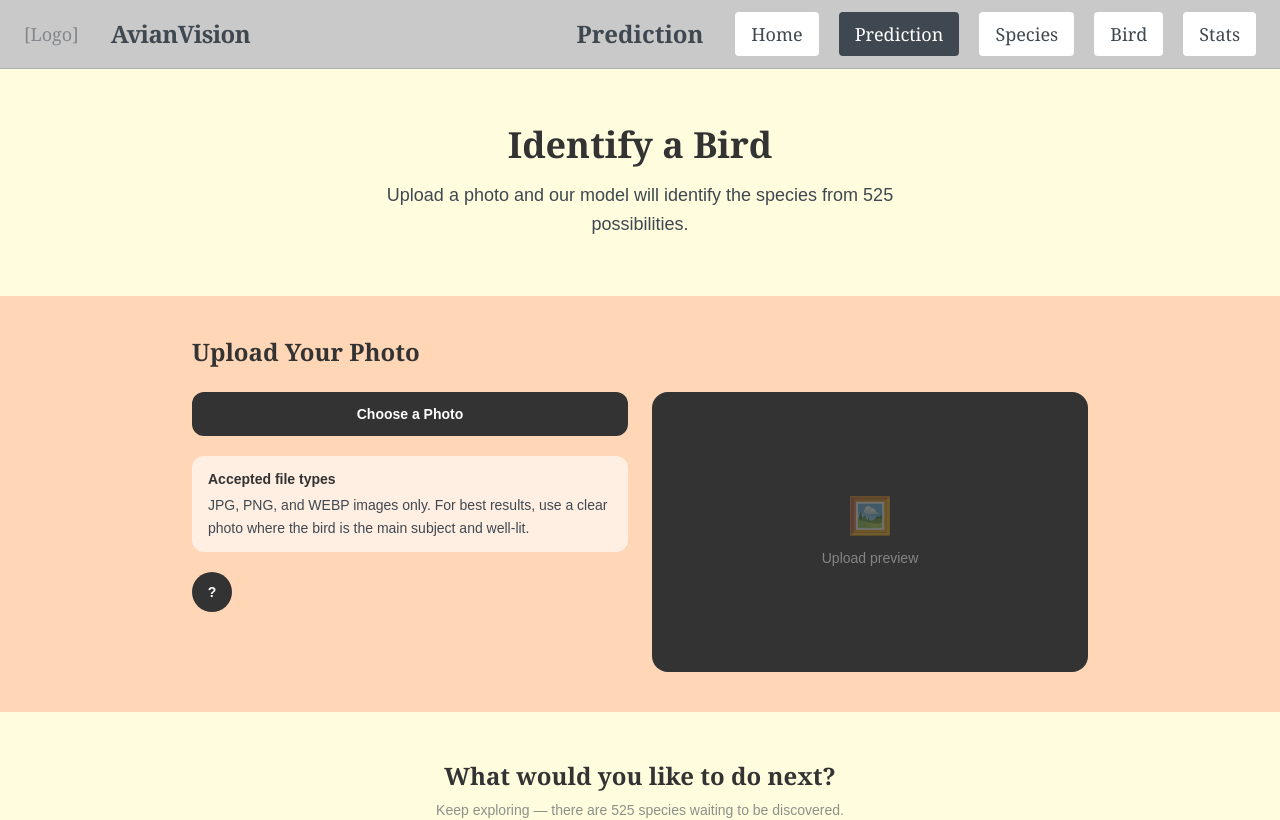
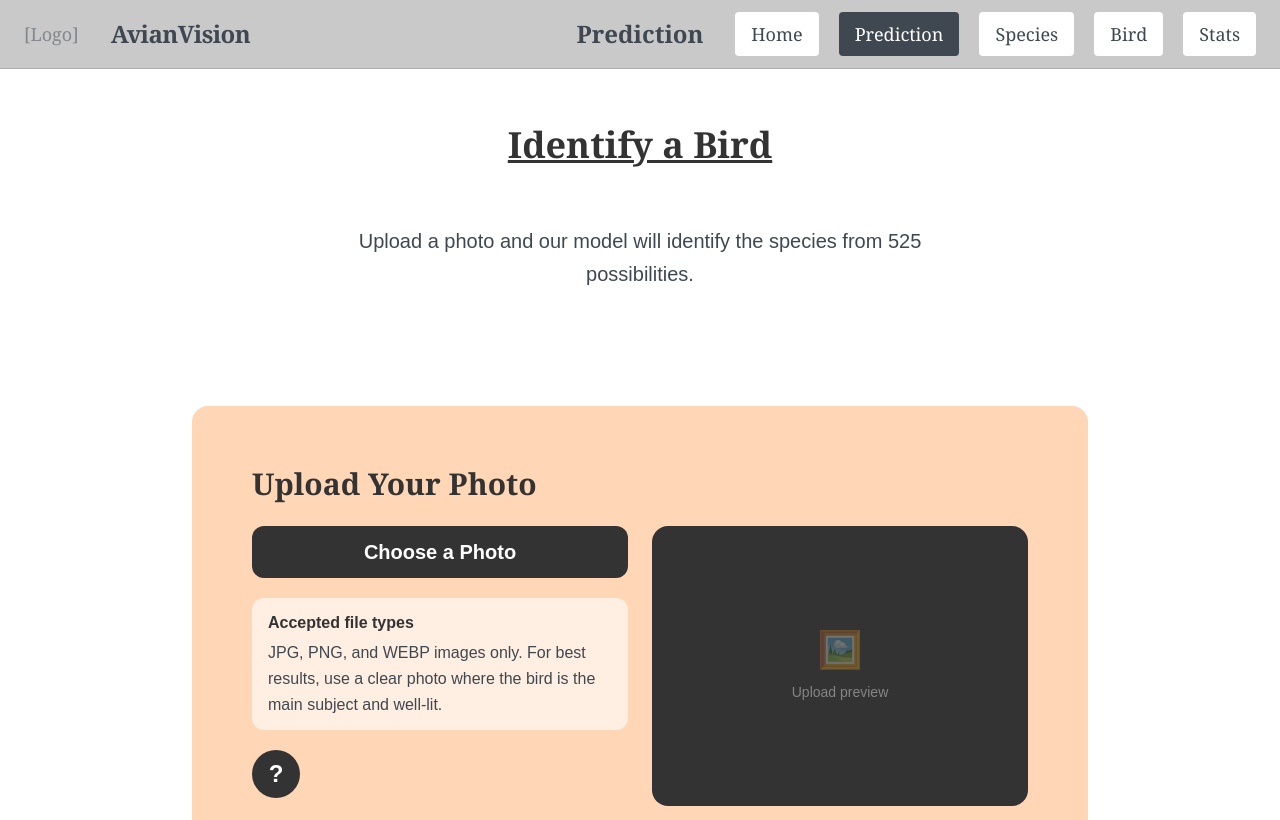
Before and after one commit to GracelynJarrett/AvianVision, a Next.js app in the folder dashbord/: page /predict in a window 1280 px wide. Shown: the top 820 px of the page. Built offline with nearby package versions, Linux system fonts and the light colour scheme.

Commit message:
predit
Started to update the predit page

```diff
--- a/dashbord/app/predict/page.tsx
+++ b/dashbord/app/predict/page.tsx
@@ -11,11 +11,11 @@ function toTitleCase(str: string): string {
 function getStatusColor(status: string): string {
     switch (status?.toUpperCase()) {
         case "CRITICALLY ENDANGERED": return "bg-[#333333] text-white";
-        case "ENDANGERED":            return "bg-[#FF8A2A] text-white";
-        case "VULNERABLE":            return "bg-[#ffbc88] text-[#333333]";
-        case "NEAR THREATENED":       return "bg-[#fff99d] text-[#333333]";
-        case "LEAST CONCERN":         return "bg-[#fffdde] text-[#333333]";
-        default:                      return "bg-[#C9C9C9] text-[#333333]";
+        case "ENDANGERED": return "bg-[#FF8A2A] text-white";
+        case "VULNERABLE": return "bg-[#ffbc88] text-[#333333]";
+        case "NEAR THREATENED": return "bg-[#fff99d] text-[#333333]";
+        case "LEAST CONCERN": return "bg-[#fffdde] text-[#333333]";
+        default: return "bg-[#C9C9C9] text-[#333333]";
     }
 }
 
@@ -234,21 +234,21 @@ export default function PredictPage() {
         <main className="bg-[#FFFFFF]">
 
             {/* Section 1: Hero — page title and description */}
-            <section className="bg-[#fffdde] px-8 py-14">
+            <section className="bg-[#ffffff] px-8 py-14">
                 <div className="max-w-3xl mx-auto text-center">
-                    <h1 className="font-serif text-4xl font-bold text-[#333333] mb-4">
+                    <h1 className="font-serif text-4xl font-bold text-[#333333] mb-15 underline">
                         Identify a Bird
                     </h1>
-                    <p className="text-lg text-[#3F4850] leading-relaxed max-w-xl mx-auto">
+                    <p className="text-xl text-[#3F4850] leading-relaxed max-w-xl mx-auto">
                         Upload a photo and our model will identify the species from 525 possibilities.
                     </p>
                 </div>
             </section>
 
             {/* Section 2: Upload — two-column layout with controls on the left and preview on the right */}
-            <section className="bg-[#ffd6b6] px-8 py-10">
-                <div className="max-w-4xl mx-auto">
-                    <h2 className="font-serif text-2xl font-bold text-[#333333] mb-6">
+            <section className=" px-15 py-15 pb-30">
+                <div className="max-w-4xl mx-auto bg-[#ffd6b6] p-15 rounded-2xl">
+                    <h2 className="font-serif text-3xl font-bold text-[#333333] mb-6">
                         Upload Your Photo
                     </h2>
 
@@ -261,7 +261,7 @@ export default function PredictPage() {
                             <div>
                                 <button
                                     onClick={() => fileInputRef.current?.click()}
-                                    className="px-6 py-3 rounded-xl bg-[#333333] text-white font-semibold text-sm hover:bg-[#3F4850] transition-colors w-full"
+                                    className="px-6 py-3 rounded-xl bg-[#333333] text-white font-semibold text-xl hover:bg-[#3F4850] transition-colors w-full"
                                 >
                                     Choose a Photo
                                 </button>
@@ -282,7 +282,7 @@ export default function PredictPage() {
                             </div>
 
                             {/* File type information for the user */}
-                            <div className="bg-white/60 rounded-xl px-4 py-3 text-sm text-[#3F4850] leading-relaxed">
+                            <div className="bg-white/60 rounded-xl px-4 py-3 text-base text-[#3F4850] leading-relaxed">
                                 <p className="font-semibold text-[#333333] mb-1">Accepted file types</p>
                                 <p>JPG, PNG, and WEBP images only. For best results, use a clear photo where the bird is the main subject and well-lit.</p>
                             </div>
@@ -291,7 +291,7 @@ export default function PredictPage() {
                             <div className="flex items-start gap-4">
                                 <button
                                     onClick={() => setShowHelp(prev => !prev)}
-                                    className="shrink-0 w-10 h-10 rounded-full bg-[#333333] text-white text-sm font-bold hover:bg-[#3F4850] transition-colors flex items-center justify-center"
+                                    className="shrink-0 w-12 h-12 rounded-full bg-[#333333] text-white text-2xl font-bold hover:bg-[#3F4850] transition-colors flex items-center justify-center"
                                     aria-label="Toggle upload help"
                                 >
                                     ?
@@ -300,7 +300,7 @@ export default function PredictPage() {
                                 {/* Step-by-step instructions — only shown when help is toggled on */}
                                 {showHelp && (
                                     <div className="bg-white rounded-xl px-4 py-3 text-sm text-[#3F4850] shadow-sm">
-                                        <p className="font-semibold text-[#333333] mb-2">How to upload</p>
+                                        <p className="font-semibold text-[#333333] mb-2 text-base">How to upload</p>
                                         <ol className="flex flex-col gap-1 list-decimal list-inside">
                                             <li>Click <strong>Choose a Photo</strong> and select a bird image</li>
                                             <li>Check the preview on the right looks correct</li>
@@ -453,16 +453,15 @@ export default function PredictPage() {
                                 <button
                                     key={tab}
                                     onClick={() => setActiveTab(tab)}
-                                    className={`px-5 py-3 text-sm font-semibold transition-colors border-b-2 -mb-px ${
-                                        activeTab === tab
+                                    className={`px-5 py-3 text-sm font-semibold transition-colors border-b-2 -mb-px ${activeTab === tab
                                         ? "border-[#333333] text-[#333333]"
                                         : "border-transparent text-[#3F4850]/50 hover:text-[#333333]"
                                         }`}
                                 >
-                                    {tab === "diet"      && "Diet"}
-                                    {tab === "taxonomy"  && "Family & Taxonomy"}
-                                    {tab === "history"   && "History"}
-                                    {tab === "plumage"   && "Plumage"}
+                                    {tab === "diet" && "Diet"}
+                                    {tab === "taxonomy" && "Family & Taxonomy"}
+                                    {tab === "history" && "History"}
+                                    {tab === "plumage" && "Plumage"}
                                     {tab === "migration" && "Migration"}
                                 </button>
                             ))}
@@ -473,7 +472,7 @@ export default function PredictPage() {
                             const bird = result.bird;
 
                             // Pull prey names and classes, zipping them together by index
-                            const names  = cleanPreyList(bird?.diet?.prey_common_names ?? bird?.diet?.top_prey ?? []);
+                            const names = cleanPreyList(bird?.diet?.prey_common_names ?? bird?.diet?.top_prey ?? []);
                             const classes: string[] = bird?.diet?.prey_classes ?? [];
 
                             return names.length > 0 ? (
@@ -515,14 +514,14 @@ export default function PredictPage() {
                         {/* Family & Taxonomy tab — scientific classification of the predicted species */}
                         {activeTab === "taxonomy" && (() => {
                             const bird = result.bird;
-                            const tax  = bird?.taxonomy;
+                            const tax = bird?.taxonomy;
 
                             // Each row: display label, short definition, the field from taxonomy, and whether to highlight it
                             const rows = [
-                                { label: "Class",  definition: "The broadest grouping — all birds belong to the class Aves.",                                       value: tax?.class,  highlight: false },
-                                { label: "Order",  definition: "A group of related families that share common ancestry.",                                            value: tax?.order,  highlight: false },
-                                { label: "Family", definition: "A group of closely related genera that share distinctive traits.",                                   value: tax?.family, highlight: true  },
-                                { label: "Genus",  definition: "A group of closely related species that share a common ancestor and many physical characteristics.", value: tax?.genus,  highlight: true  },
+                                { label: "Class", definition: "The broadest grouping — all birds belong to the class Aves.", value: tax?.class, highlight: false },
+                                { label: "Order", definition: "A group of related families that share common ancestry.", value: tax?.order, highlight: false },
+                                { label: "Family", definition: "A group of closely related genera that share distinctive traits.", value: tax?.family, highlight: true },
+                                { label: "Genus", definition: "A group of closely related species that share a common ancestor and many physical characteristics.", value: tax?.genus, highlight: true },
                             ];
 
                             return (
@@ -656,7 +655,7 @@ export default function PredictPage() {
                         {/* Migration tab — movement patterns, top sighting countries, and a Tableau map placeholder */}
                         {activeTab === "migration" && (() => {
                             const bird = result.bird;
-                            const movement    = bird?.conservation?.movement_patterns;
+                            const movement = bird?.conservation?.movement_patterns;
                             const topCountries: { country: string; count: number }[] = bird?.migration?.top_countries ?? [];
                             const totalSightings: number | null = bird?.migration?.total_sightings ?? null;
 
```
Also changed, not shown: 1 other file (tests, documents, lock files or other folders). Lines whose indentation alone changed are shown as unchanged.
